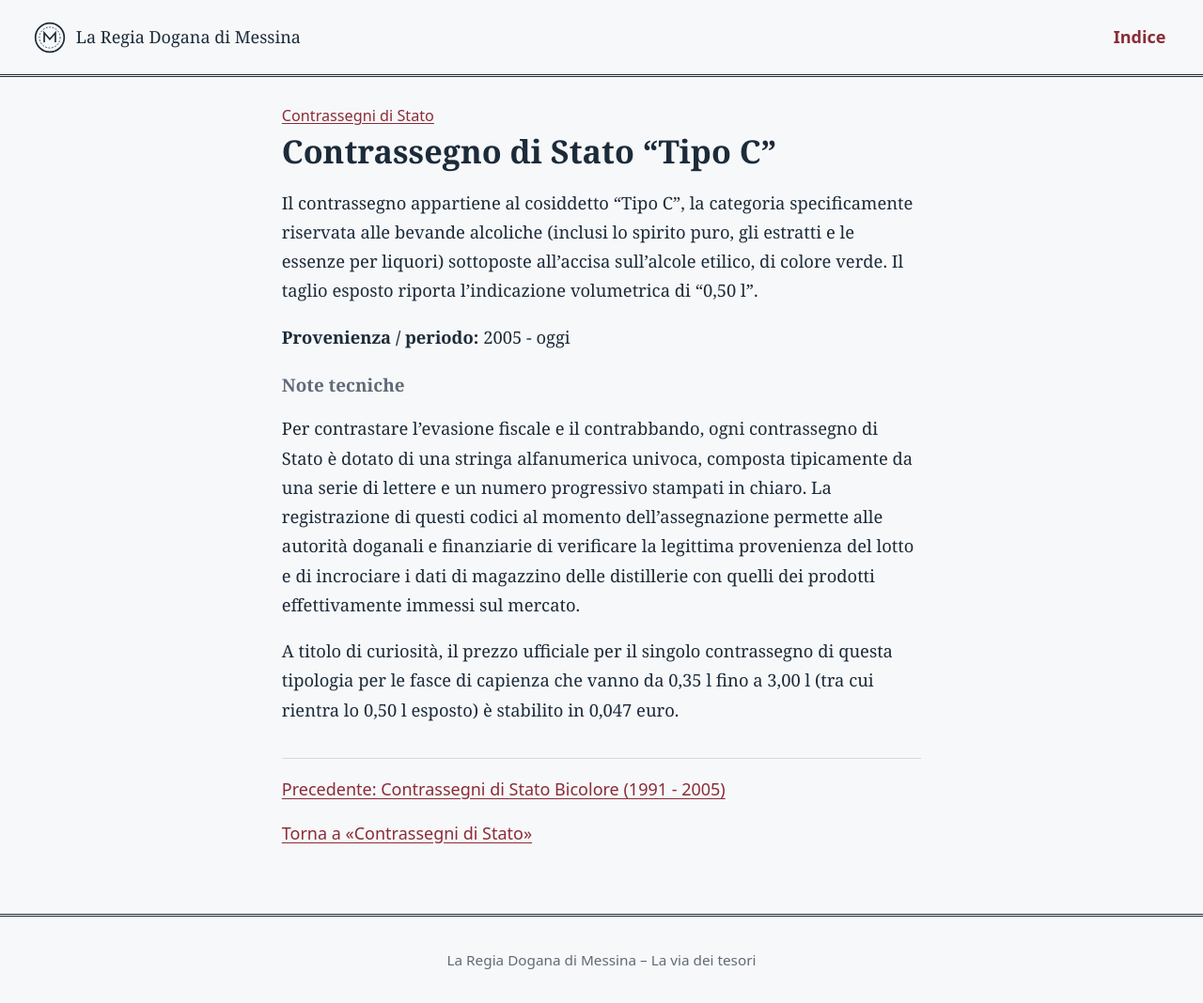
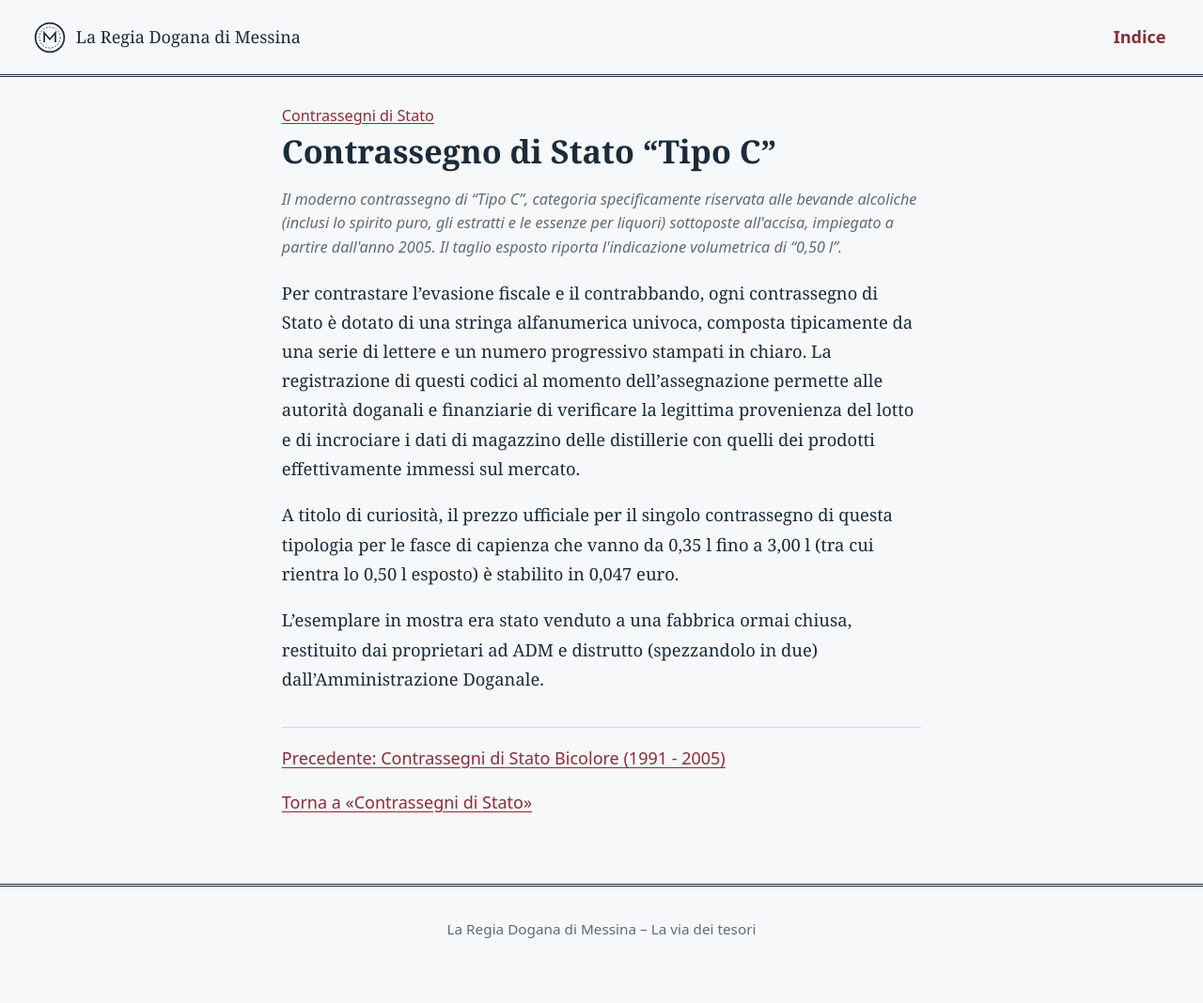
Before and after one commit to GiuseppeLB/regia-dogana-di-Messina, a Jekyll site: the page built from _oggetti/contrassegno-2.md, in a window 1280 px wide. Shown: the whole page at 94% size. Built offline with Jekyll 4.4.1, drawn with Linux system fonts in a browser that asks for light colours; after the commit the page ends 1035 px from its top, so only the background shows below that.

Commit message:
Update _oggetti/contrassegno-2.md (via Pages CMS)

```diff
--- a/_oggetti/contrassegno-2.md
+++ b/_oggetti/contrassegno-2.md
@@ -1,19 +1,15 @@
 ---
 layout: oggetto
-title: "Contrassegno di Stato “Tipo C”"
+title: Contrassegno di Stato “Tipo C”
 pagina: contrassegni
-sezione: ""
 ordine: 2
-foto: ""
-alt: ""
-didascalia: ""
+didascalia: Il moderno contrassegno di “Tipo C”, categoria specificamente
+  riservata alle bevande alcoliche (inclusi lo spirito puro, gli estratti e le
+  essenze per liquori) sottoposte all'accisa, impiegato a partire dall'anno
+  2005. Il taglio esposto riporta l'indicazione volumetrica di “0,50 l”.
 ---
-Il contrassegno appartiene al cosiddetto “Tipo C”, la categoria specificamente riservata alle bevande alcoliche (inclusi lo spirito puro, gli estratti e le essenze per liquori) sottoposte all'accisa sull'alcole etilico, di colore verde. Il taglio esposto riporta l'indicazione volumetrica di “0,50 l”.
-
-**Provenienza / periodo:** 2005 - oggi
-
-### Note tecniche
-
 Per contrastare l'evasione fiscale e il contrabbando, ogni contrassegno di Stato è dotato di una stringa alfanumerica univoca, composta tipicamente da una serie di lettere e un numero progressivo stampati in chiaro. La registrazione di questi codici al momento dell'assegnazione permette alle autorità doganali e finanziarie di verificare la legittima provenienza del lotto e di incrociare i dati di magazzino delle distillerie con quelli dei prodotti effettivamente immessi sul mercato.
 
 A titolo di curiosità, il prezzo ufficiale per il singolo contrassegno di questa tipologia per le fasce di capienza che vanno da 0,35 l fino a 3,00 l (tra cui rientra lo 0,50 l esposto) è stabilito in 0,047 euro.
+
+L'esemplare in mostra era stato venduto a una fabbrica ormai chiusa, restituito dai proprietari ad ADM e distrutto (spezzandolo in due) dall'Amministrazione Doganale.
```
